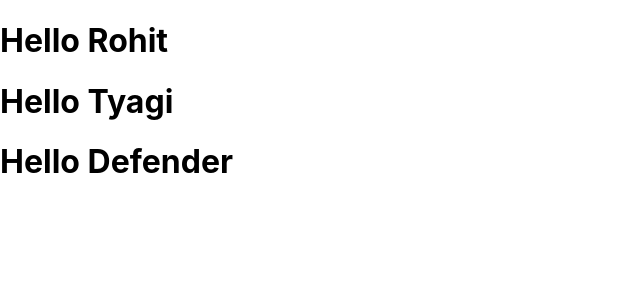
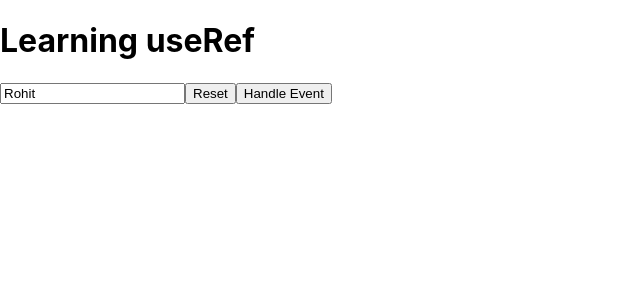
Before and after one commit to Rohittyagiii/React-app, a React (Create React App) app in the folder my-app/: page / in a window 1280 px wide. Shown: the top 300 px of the page, without its empty margins (0-640 px from the left). Built offline with nearby package versions, Linux system fonts and the light colour scheme; the HTML template or start-up script is replaced by a standard one.

Commit message:
initial msg

```diff
--- a/my-app/src/App.js
+++ b/my-app/src/App.js
@@ -1,16 +1,31 @@
-import logo from './logo.svg';
 import './App.css';
-import Header from './Header';
+import  React, { useState } from 'react';
+import { useRef } from 'react';
+
 
 function App() {
-  const x=18;
-  return (
-    <>
-   <Header name="Rohit"/>
-   <Header name="Tyagi"/>
-   <Header name="Defender"/>
-    </>
-  );
+  const refElement = useRef("");
+  const [name,setName] = useState("Rohit")
+  console.log(refElement);
+
+  function Reset(){
+    setName("")
+    refElement.current.focus()
+  }
+
+function handleInput(){
+  refElement.current.style.color="blue"
+  refElement.current.value="Tyagi"
+}
+
+    return (
+      <>
+      <h1>Learning useRef</h1>
+      <input ref={refElement} type='text' value={name} onChange={ (e)=> setName(e.target.value)} ></input>
+      <button onClick={Reset}>Reset</button>
+      <button onClick={handleInput}>Handle Event</button>
+      </>
+    )
 }
 
 export default App;
```
